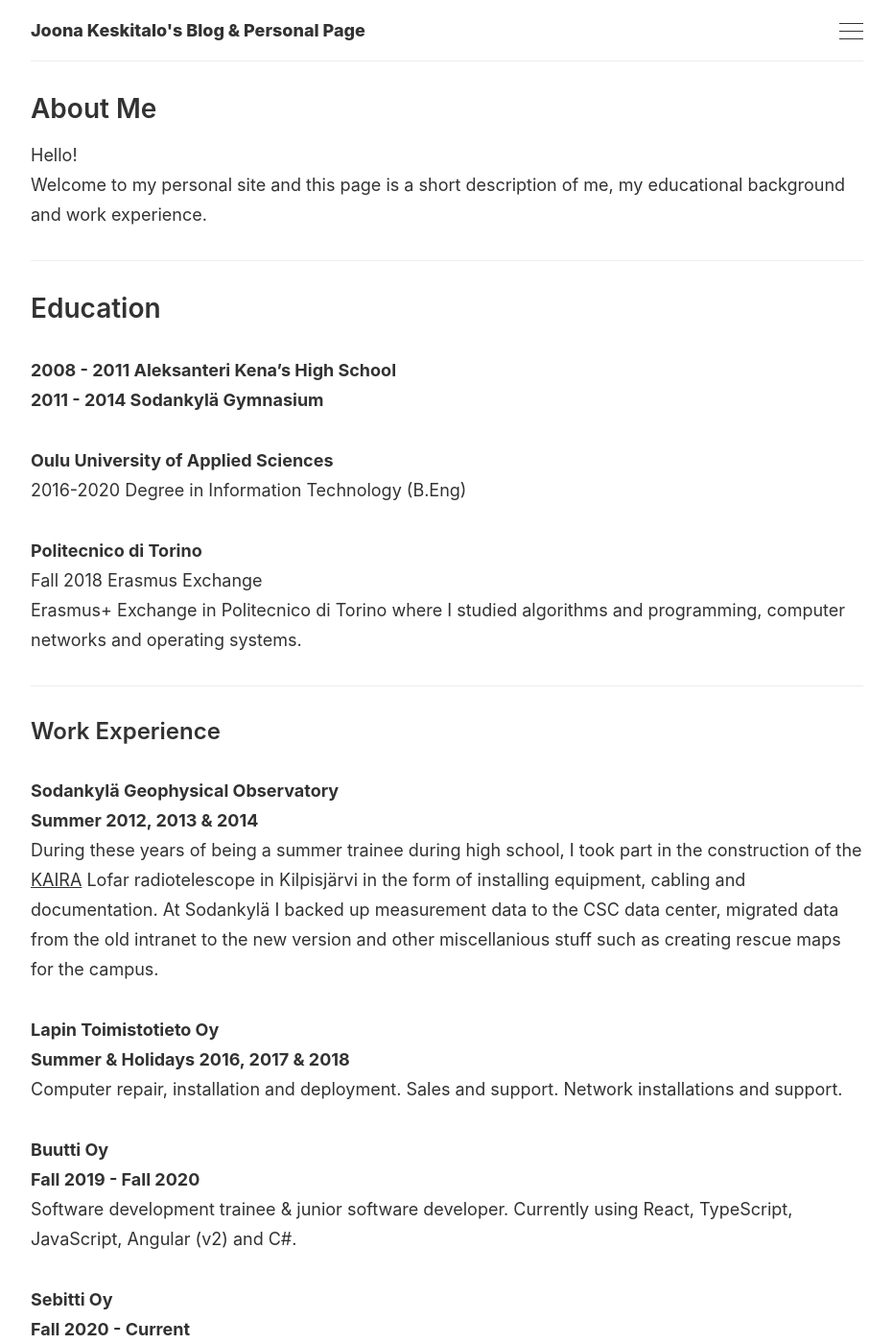
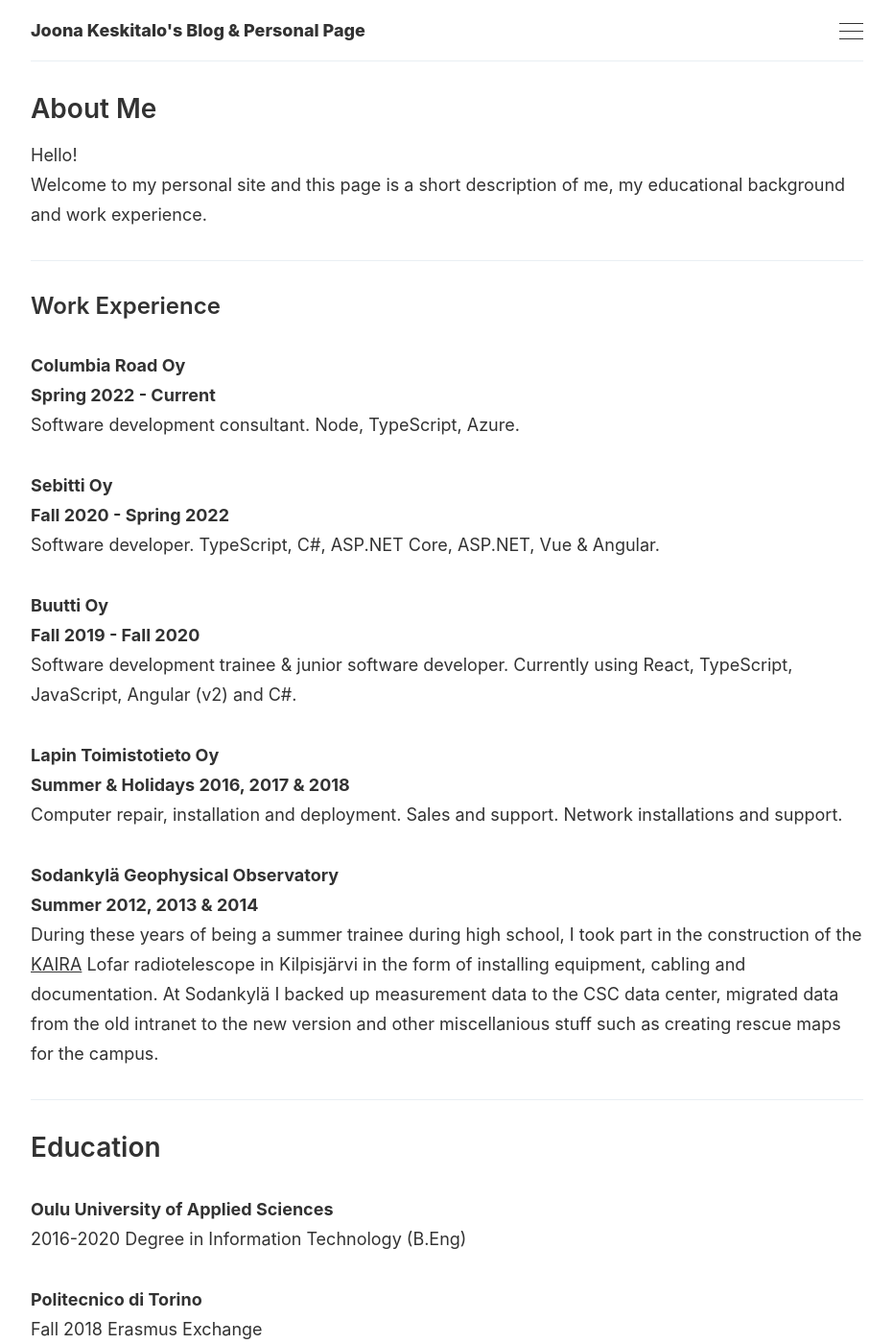
Before and after one commit to joonakeskitalo/joonakeskitalo.github.io, a Jekyll site: the page built from _pages/about.md, in a window 1280 px wide and 1400 px high. Shown: the whole window at 96% size, without its empty margins (174-1105 px from the left). Built offline with Jekyll 4.4.1, drawn with Linux system fonts in a browser that asks for light colours; some of the changed lines change nothing that is shown; some of the changed text lies outside the part shown.

Commit message:
Update about page

```diff
--- a/_pages/about.md
+++ b/_pages/about.md
@@ -8,10 +8,31 @@
 
 ---
 
+### Work Experience
+
+**Columbia Road Oy**<br/>
+**Spring 2022 - Current**<br/>
+Software development consultant. Node, TypeScript, Azure.
+
+**Sebitti Oy**<br/>
+**Fall 2020 - Spring 2022**<br/>
+Software developer. TypeScript, C#, ASP.NET Core, ASP.NET, Vue & Angular.
+
+**Buutti Oy**<br/>
+**Fall 2019 - Fall 2020**<br/>
+Software development trainee & junior software developer. Currently using React, TypeScript, JavaScript, Angular (v2) and C#.
+
+**Lapin Toimistotieto Oy**<br/>
+**Summer & Holidays 2016, 2017 & 2018**<br/>
+Computer repair, installation and deployment. Sales and support. Network installations and support.
+
+**Sodankylä Geophysical Observatory**<br/>
+**Summer 2012, 2013 & 2014**<br/>
+During these years of being a summer trainee during high school, I took part in the construction of the [KAIRA](http://kaira.sgo.fi) Lofar radiotelescope in Kilpisjärvi in the form of installing equipment, cabling and documentation. At Sodankylä I backed up measurement data to the CSC data center, migrated data from the old intranet to the new version and other miscellanious stuff such as creating rescue maps for the campus.
+
+---
+
 ## Education
-
-**2008 - 2011 Aleksanteri Kena's High School**<br/>
-**2011 - 2014 Sodankylä Gymnasium**
 
 **Oulu University of Applied Sciences**<br/>
 2016-2020
@@ -21,25 +42,8 @@
 Fall 2018 Erasmus Exchange<br/>
 Erasmus+ Exchange in Politecnico di Torino where I studied algorithms and programming, computer networks and operating systems.
 
----
-
-### Work Experience
-
-**Sodankylä Geophysical Observatory**<br/>
-**Summer 2012, 2013 & 2014**<br/>
-During these years of being a summer trainee during high school, I took part in the construction of the [KAIRA](http://kaira.sgo.fi) Lofar radiotelescope in Kilpisjärvi in the form of installing equipment, cabling and documentation. At Sodankylä I backed up measurement data to the CSC data center, migrated data from the old intranet to the new version and other miscellanious stuff such as creating rescue maps for the campus.
-
-**Lapin Toimistotieto Oy**<br/>
-**Summer & Holidays 2016, 2017 & 2018**<br/>
-Computer repair, installation and deployment. Sales and support. Network installations and support.
-
-**Buutti Oy**<br/>
-**Fall 2019 - Fall 2020**<br/>
-Software development trainee & junior software developer. Currently using React, TypeScript, JavaScript, Angular (v2) and C#.
-
-**Sebitti Oy**<br/>
-**Fall 2020 - Current**<br/>
-Software developer. TypeScript, C#, ASP.NET Core, ASP.NET, Vue & Angular.
+**2011 - 2014 Sodankylä Gymnasium**
+**2008 - 2011 Aleksanteri Kena's High School**<br/>
 
 ---
 
```
